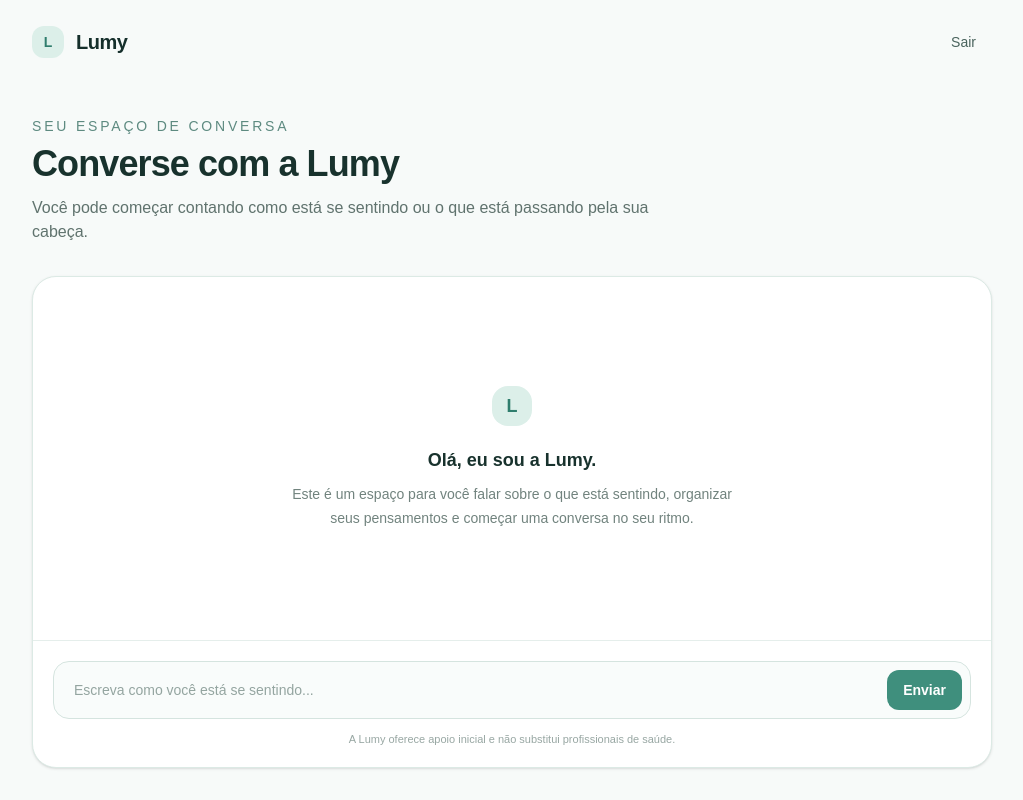
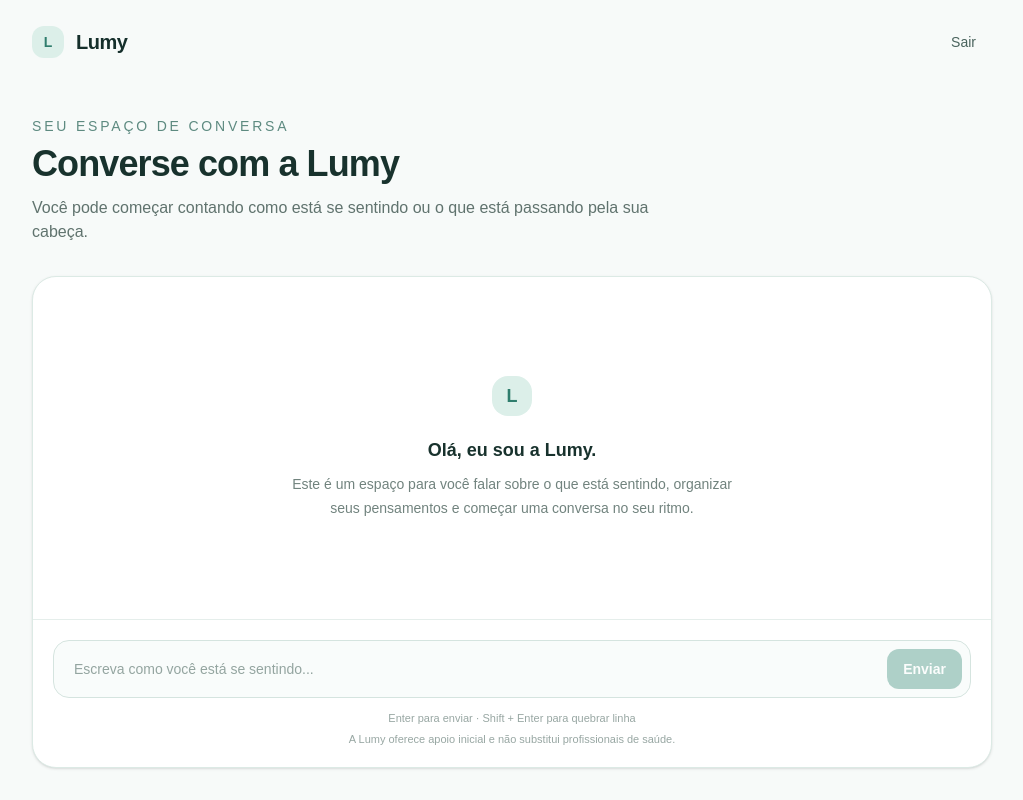
Before and after one commit to BernardoBessan/Lumy, a Next.js app: page /chat in a window 1280 px wide. Shown: the whole page, without its empty margins (128-1151 px from the left). Built offline with nearby package versions, Linux system fonts and the light colour scheme.

Commit message:
feat: improve chat input experience

```diff
--- a/src/app/chat/page.tsx
+++ b/src/app/chat/page.tsx
@@ -40,7 +40,10 @@ export default function ChatPage() {
 
             <ChatTypingIndicator visible={isLoading} />
 
-            <ChatInput onSend={sendMessage} />
+            <ChatInput
+                onSend={sendMessage}
+                disabled={isLoading}
+            />
           </div>
         </section>
       </div>
--- a/src/components/chat/ChatInput.tsx
+++ b/src/components/chat/ChatInput.tsx
@@ -1,50 +1,66 @@
 "use client";
 
-import { FormEvent, useState } from "react";
+import { useState } from "react";
 
 type ChatInputProps = {
   onSend: (content: string) => void;
+  disabled?: boolean;
 };
 
-export function ChatInput({ onSend }: ChatInputProps) {
-  const [message, setMessage] = useState("");
+export function ChatInput({
+  onSend,
+  disabled = false,
+}: ChatInputProps) {
+  const [value, setValue] = useState("");
 
-  function handleSubmit(event: FormEvent<HTMLFormElement>) {
-    event.preventDefault();
+  const canSend = value.trim().length > 0 && !disabled;
 
-    const content = message.trim();
-
-    if (!content) {
+  function handleSubmit() {
+    if (!canSend) {
       return;
     }
 
-    onSend(content);
-    setMessage("");
+    onSend(value.trim());
+    setValue("");
+  }
+
+  function handleKeyDown(
+    event: React.KeyboardEvent<HTMLTextAreaElement>,
+  ) {
+    if (event.key === "Enter" && !event.shiftKey) {
+      event.preventDefault();
+      handleSubmit();
+    }
   }
 
   return (
     <div className="border-t border-[#E5EEEB] p-4 sm:p-5">
-      <form
-        onSubmit={handleSubmit}
-        className="flex items-center gap-3 rounded-2xl border border-[#D5E4DF] bg-[#F9FCFB] p-2 focus-within:border-[#3F8F7D] focus-within:ring-2 focus-within:ring-[#3F8F7D]/10"
-      >
-        <input
-          type="text"
-          value={message}
-          onChange={(event) => setMessage(event.target.value)}
+      <div className="flex items-end gap-3 rounded-2xl border border-[#D5E4DF] bg-[#F9FCFB] p-2 transition-colors focus-within:border-[#3F8F7D] focus-within:ring-2 focus-within:ring-[#3F8F7D]/10">
+        <textarea
+          value={value}
+          onChange={(event) => setValue(event.target.value)}
+          onKeyDown={handleKeyDown}
+          disabled={disabled}
+          rows={1}
           placeholder="Escreva como você está se sentindo..."
-          className="min-w-0 flex-1 bg-transparent px-3 py-2 text-sm text-[#18322D] outline-none placeholder:text-[#94A5A0]"
+          className="max-h-32 min-h-10 min-w-0 flex-1 resize-none bg-transparent px-3 py-2 text-sm leading-6 text-[#18322D] outline-none placeholder:text-[#94A5A0] disabled:cursor-not-allowed disabled:opacity-60"
         />
 
         <button
-          type="submit"
-          className="rounded-xl bg-[#3F8F7D] px-4 py-2.5 text-sm font-semibold text-white transition-colors hover:bg-[#347A6B]"
+          type="button"
+          onClick={handleSubmit}
+          disabled={!canSend}
+          className="rounded-xl bg-[#3F8F7D] px-4 py-2.5 text-sm font-semibold text-white transition-colors hover:bg-[#347A6B] disabled:cursor-not-allowed disabled:opacity-40"
         >
           Enviar
         </button>
-      </form>
+      </div>
 
       <p className="mt-3 text-center text-[11px] text-[#98A7A3]">
+        Enter para enviar · Shift + Enter para quebrar linha
+      </p>
+
+      <p className="mt-1 text-center text-[11px] text-[#98A7A3]">
         A Lumy oferece apoio inicial e não substitui profissionais de saúde.
       </p>
     </div>
```
